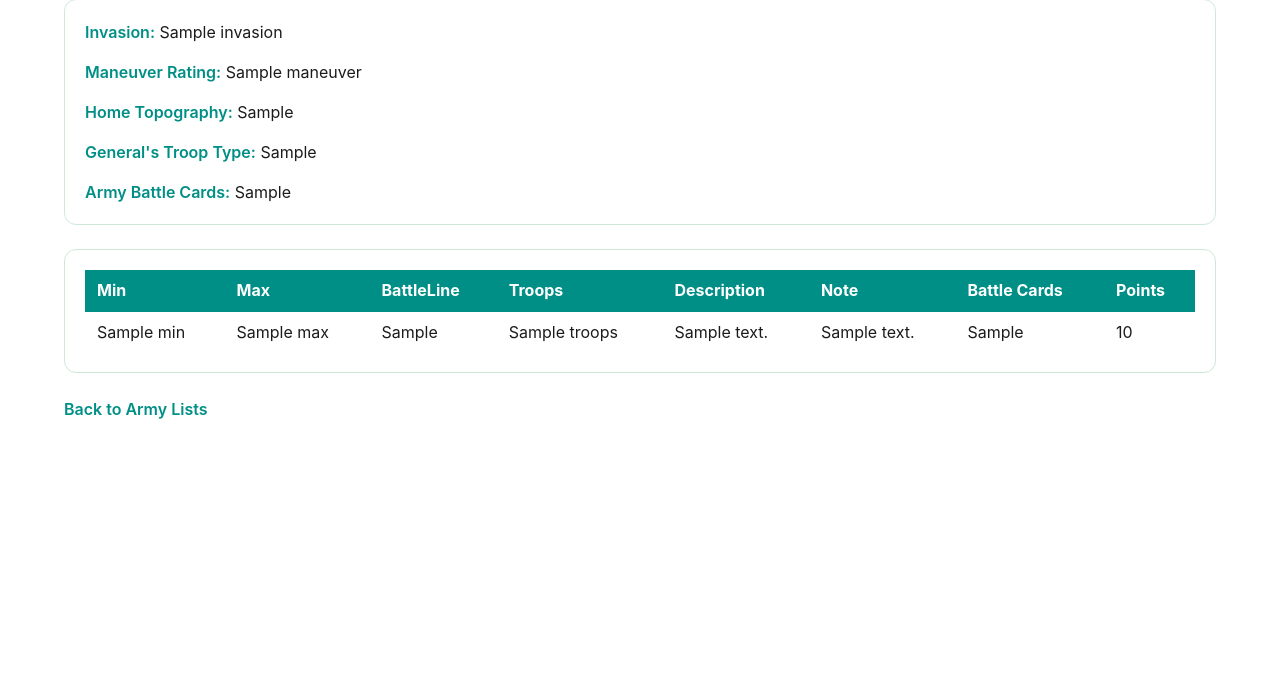
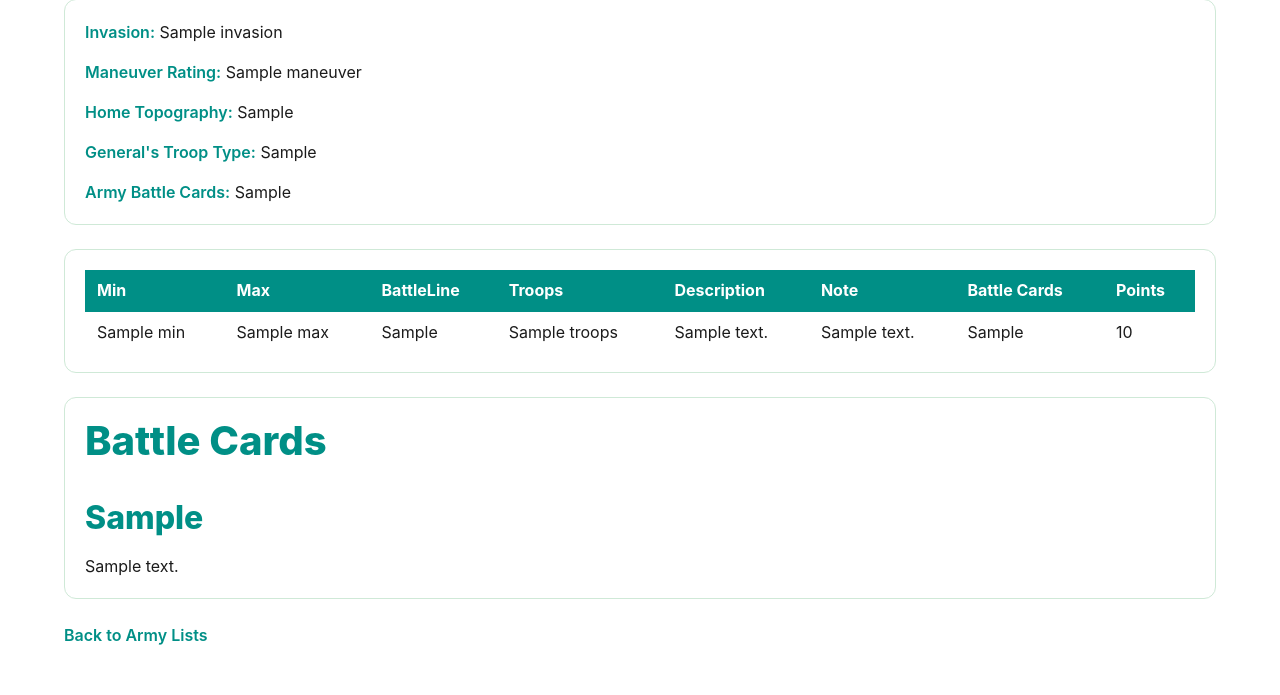
Before and after one commit to leberechtreinhold/leberechtreinhold.github.io, a Flask app: template templates/army_detail.html in a window 1280 px wide. Shown: the part 182-877 px from the top of the page. Before the commit the page ends 601 px from the top, so only its background shows below. Run offline with Flask 3, Linux system fonts and the light colour scheme; the template is opened without the code that fills it: most values are stand-ins (such as "Sample title", 1, 10 or a date in 2020); parts of the project's set-up code (start-up, migrations or seed data) failed here and were passed over.

Commit message:
List battlecards

```diff
--- a/main.py
+++ b/main.py
@@ -43,6 +43,11 @@ TROOP_TYPE_COST_BY_CODE = {
 }
 BATTLE_CARD_DISPLAY_BY_CODE = {
         card.get("permanentCode"): card.get("displayName", card.get("permanentCode", ""))
+        for card in BATTLE_CARDS
+        if card.get("permanentCode")
+}
+BATTLE_CARD_HTML_BY_CODE = {
+        card.get("permanentCode"): card.get("htmlText", "")
         for card in BATTLE_CARDS
         if card.get("permanentCode")
 }
@@ -227,6 +232,32 @@ def format_troop_entry_list(entries):
         return troops_text, troops_text_es, points_text
 
 
+def collect_all_battle_cards(army_entries, troop_options):
+        """Return a sorted list of dicts with 'en' and 'es' keys for all unique battle cards."""
+        codes_seen = set()
+        cards = []
+        for entry in army_entries or []:
+                code = entry.get("battleCardCode")
+                if not code or code in codes_seen:
+                        continue
+                codes_seen.add(code)
+                name_en = BATTLE_CARD_DISPLAY_BY_CODE.get(code, code)
+                name_es = translate_to_es(name_en)
+                html_text = BATTLE_CARD_HTML_BY_CODE.get(code, "")
+                cards.append({"en": name_en, "es": name_es, "html_text": html_text})
+        for option in troop_options or []:
+                for entry in option.get("battleCardEntries") or []:
+                        code = entry.get("battleCardCode")
+                        if not code or code in codes_seen:
+                                continue
+                        codes_seen.add(code)
+                        name_en = BATTLE_CARD_DISPLAY_BY_CODE.get(code, code)
+                        name_es = translate_to_es(name_en)
+                        html_text = BATTLE_CARD_HTML_BY_CODE.get(code, "")
+                        cards.append({"en": name_en, "es": name_es, "html_text": html_text})
+        return sorted(cards, key=lambda c: c["en"])
+
+
 def format_troop_options(options):
         rows = []
         for option in options or []:
@@ -358,6 +389,7 @@ def army_detail(army_id):
         army_battle_cards = format_battle_card_entries(army.get("battleCardEntries"))
         army_battle_cards_lang_es = format_battle_card_entries(army.get("battleCardEntries"), language="es")
         troop_rows = format_troop_options(army.get("troopOptions"))
+        all_battle_cards = collect_all_battle_cards(army.get("battleCardEntries"), army.get("troopOptions"))
 
         name = army.get("name", "Unknown Army")
         title = name + (f" ({start_date} - {end_date})" if start_date or end_date else "")
@@ -381,6 +413,7 @@ def army_detail(army_id):
                         "army_battle_cards": army_battle_cards,
                         "army_battle_cards_lang_es": army_battle_cards_lang_es,
                         "troop_rows": troop_rows,
+                        "all_battle_cards": all_battle_cards,
                 },
                 army_id=army_id,
         )
--- a/templates/_triumph_db_style.html
+++ b/templates/_triumph_db_style.html
@@ -18,6 +18,15 @@
 
     .title {
         color: var(--theme-text) !important;
+    }
+
+    h3,
+    h4,
+    .title.is-2,
+    .title.is-3,
+    .title.is-4,
+    .title.is-5 {
+        color: var(--theme-green) !important;
     }
 
     .hero.is-triumph {
--- a/templates/army_detail.html
+++ b/templates/army_detail.html
@@ -103,6 +103,18 @@
                 </div>
             </div>
 
+            <div class="box content">
+                <h1 class="title is-2" data-lang-en="Battle Cards" data-lang-es="Cartas de Batalla">Battle Cards</h1>
+                {% if army.all_battle_cards %}
+                {% for card in army.all_battle_cards %}
+                <h2 class="title is-3" data-lang-en="{{ card.en }}" data-lang-es="{{ card.es }}">{{ card.en }}</h2>
+                {{ card.html_text | safe }}
+                {% endfor %}
+                {% else %}
+                <p>None</p>
+                {% endif %}
+            </div>
+
             <p>
                 <a href="/">Back to Army Lists</a>
             </p>
```
